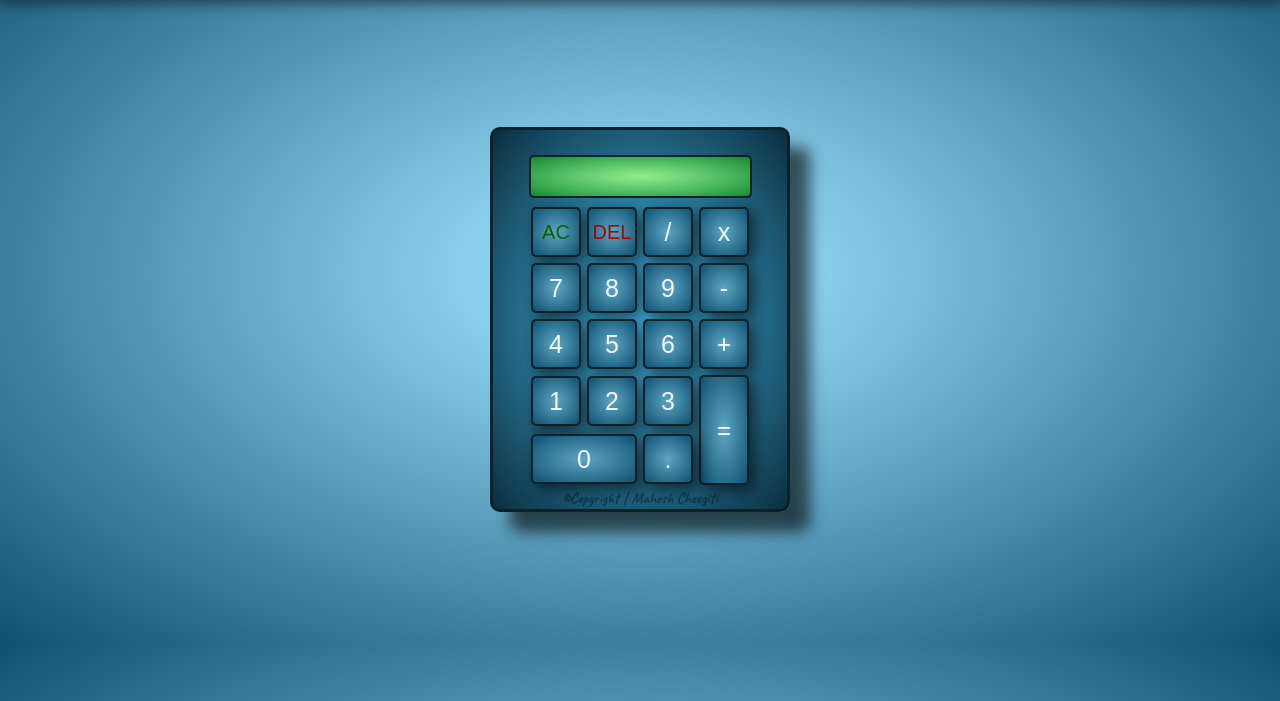
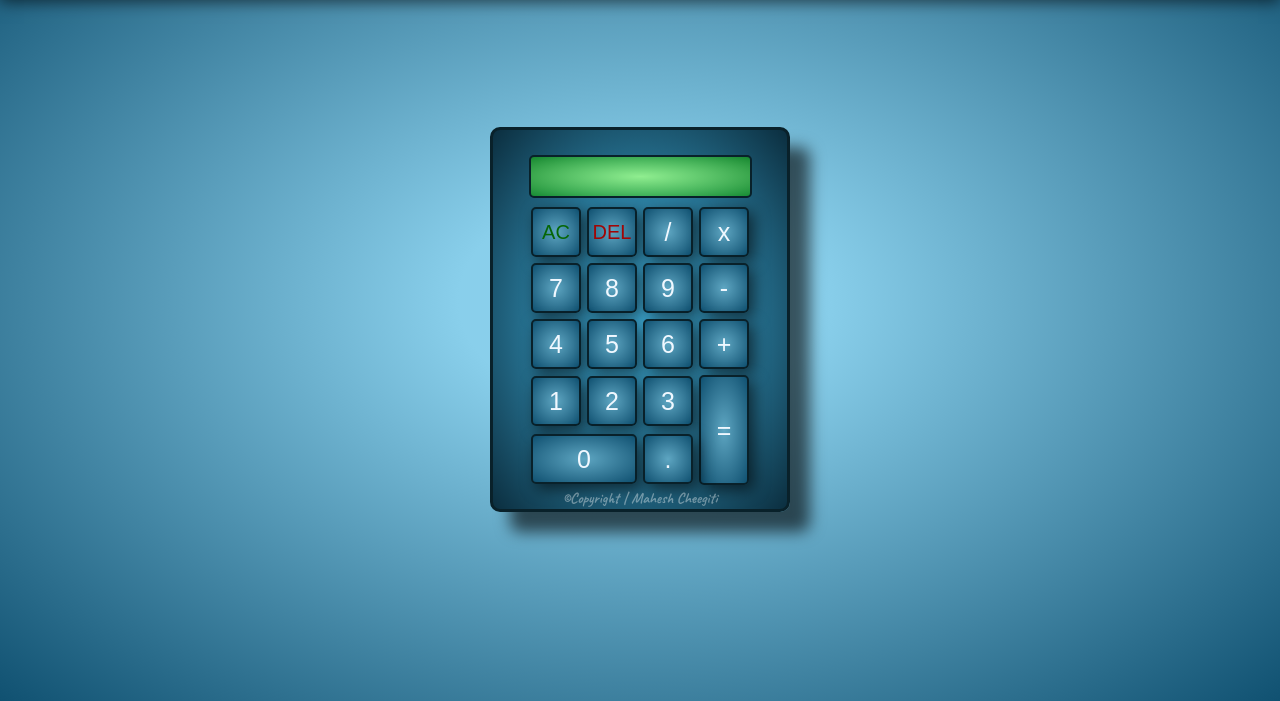
Before and after one commit to Maheshcheegiti/calculator, a plain HTML site: page index.html in a window 1280 px wide. Shown: the part 99-800 px from the top of the page. Drawn offline with Linux system fonts and the light colour scheme.

Commit message:
Update style.css

```diff
--- a/style.css
+++ b/style.css
@@ -23,6 +23,7 @@ body {
     font-size: 20px;
     text-shadow: 15px 10px px rgba(0, 0, 0, 0.6);
     background: radial-gradient(rgb(137, 207, 235)20%, rgb(16, 81, 113));
+    height: 100vh;
 }
 
 h1 {
@@ -85,5 +86,5 @@ input:hover {
 }
 p{
     font-size: 15px;
-    color: rgba(0, 0, 0, 0.385);
+    color: rgba(255, 255, 255, 0.385);
 }
```
